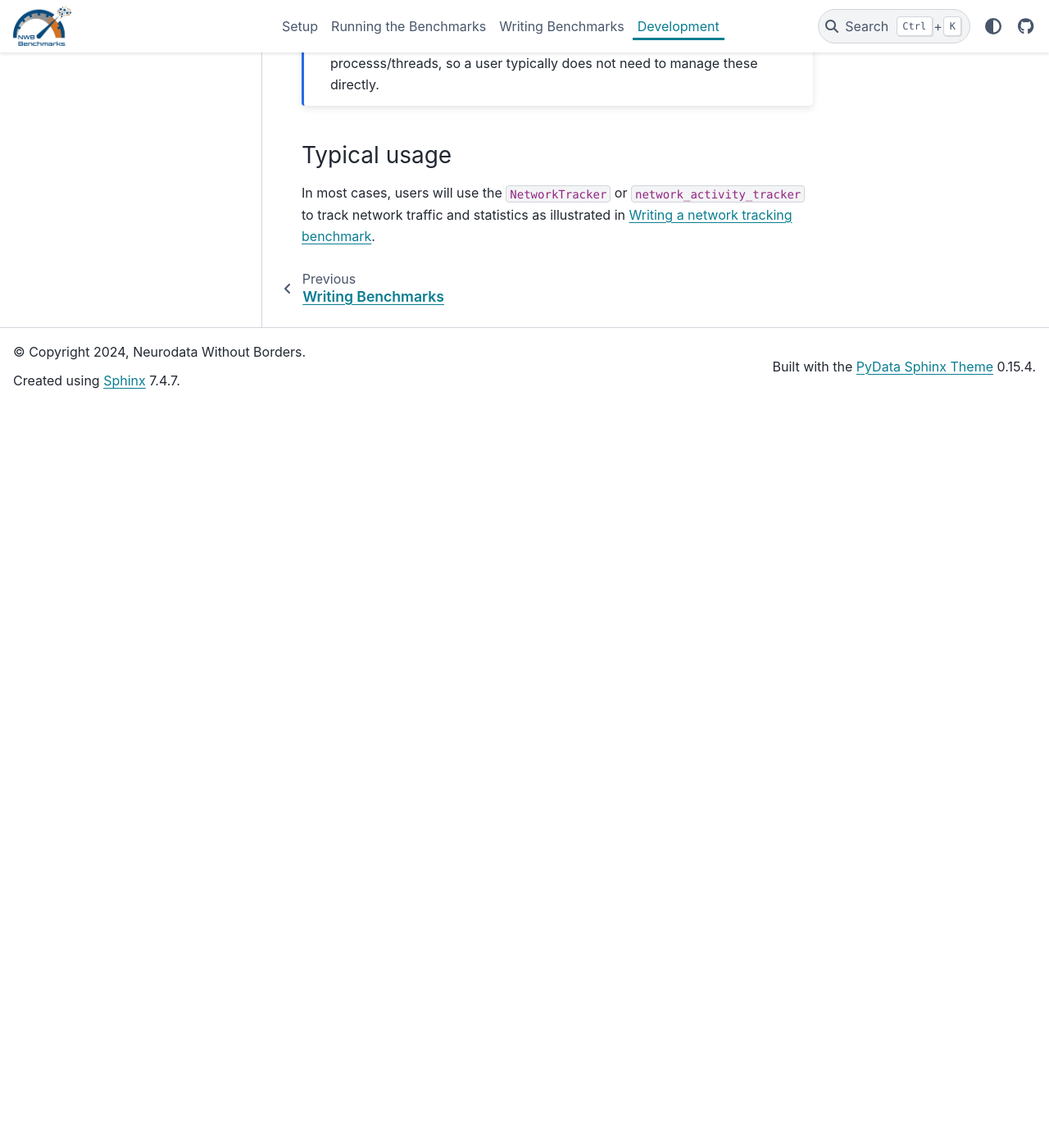
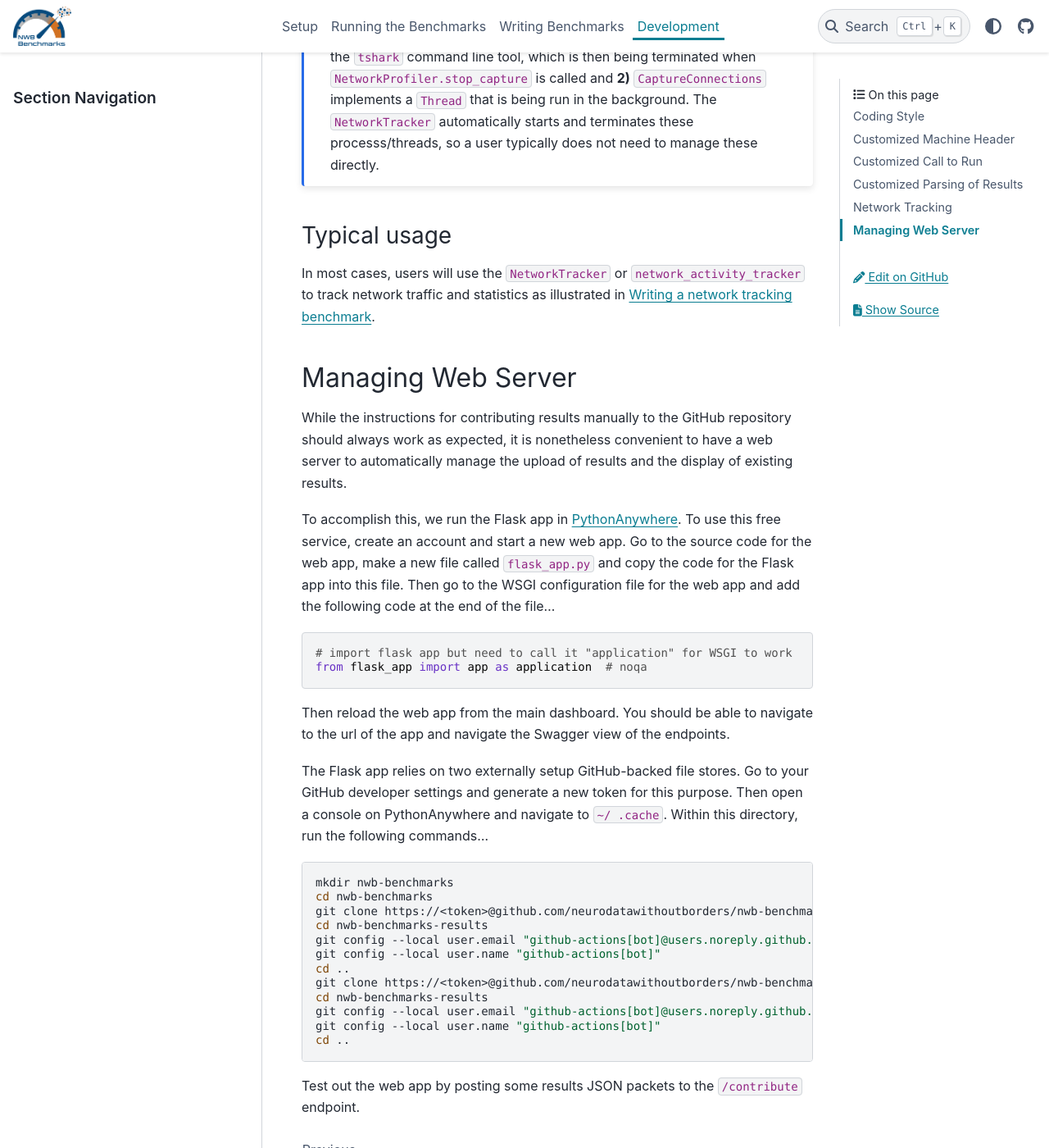
Before and after one commit to NeurodataWithoutBorders/nwb_benchmarks, a Sphinx documentation site: the page built from docs/development.rst, in a window 1280 px wide and 1400 px high, scrolled down 5007 px. Shown: the whole window at 82% size. Built offline with Sphinx 7.4.7 and the PyData theme 0.15.4, drawn with Linux system fonts in a browser that asks for light colours; before the commit the page ends 5500 px from its top, so only the background shows below that; some of the changed text lies outside the part shown.

Commit message:
docs: add docs for web server

```diff
--- a/docs/development.rst
+++ b/docs/development.rst
@@ -48,6 +48,8 @@ Thankfully, system information like this is generally easy to grab from other Py
 As such, the functions in ``nwb_benchmarks.setup`` extend this framework by automatically tracking as many persistent system configurations as can be tracked without being overly invasive. A call to these functions is exposed to the ``nwb_benchmarks setup`` entrypoint for easy command line usage, which simply runs ``asv machine --yes`` to generate defaults and then calls the custom configuration to modify the file.
 
 ``nwb_benchmarks run`` also checks on each run of the benchmark if the system configuration has changed. Reasons this might change are mainly the disk partitions (which can include external USB drives, which can have a big difference in performance compared to SSD and HDD plugged directly into the motherboard via PCI).
+
+Note that all machine names are remapped to a randomly generated FriendlyWords-style name (e.g. ``HappySun``) to avoid leaking any personal information about the user or their device.
 
 
 Customized Call to Run
@@ -113,3 +115,45 @@ which is also indented for improved human readability and line-by-line GitHub tr
 
 
 .. include:: network_tracking.rst
+
+
+Managing Web Server
+-------------------
+
+While the instructions for contributing results manually to the GitHub repository should always work as expected, it
+is nonetheless convenient to have a web server to automatically manage the upload of results and the display of
+existing results.
+
+To accomplish this, we run the Flask app in `PythonAnywhere <https://www.pythonanywhere.com/>`_. To use this free
+service, create an account and start a new web app. Go to the source code for the web app, make a new file called
+``flask_app.py`` and copy the code for the Flask app into this file. Then go to the WSGI configuration file for the
+web app and add the following code at the end of the file...
+
+.. code-block:: python
+
+    # import flask app but need to call it "application" for WSGI to work
+    from flask_app import app as application  # noqa
+
+Then reload the web app from the main dashboard. You should be able to navigate to the url of the app and navigate
+the Swagger view of the endpoints.
+
+The Flask app relies on two externally setup GitHub-backed file stores. Go to your GitHub developer settings and
+generate a new token for this purpose. Then open a console on PythonAnywhere and navigate to ``~/
+.cache``. Within this directory, run the following commands...
+
+.. code-block:: bash
+
+    mkdir nwb-benchmarks
+    cd nwb-benchmarks
+    git clone https://<token>@github.com/neurodatawithoutborders/nwb-benchmarks-results
+    cd nwb-benchmarks-results
+    git config --local user.email "github-actions[bot]@users.noreply.github.com"
+    git config --local user.name "github-actions[bot]"
+    cd ..
+    git clone https://<token>@github.com/neurodatawithoutborders/nwb-benchmarks-database
+    cd nwb-benchmarks-results
+    git config --local user.email "github-actions[bot]@users.noreply.github.com"
+    git config --local user.name "github-actions[bot]"
+    cd ..
+
+Test out the web app by posting some results JSON packets to the ``/contribute`` endpoint.
```
